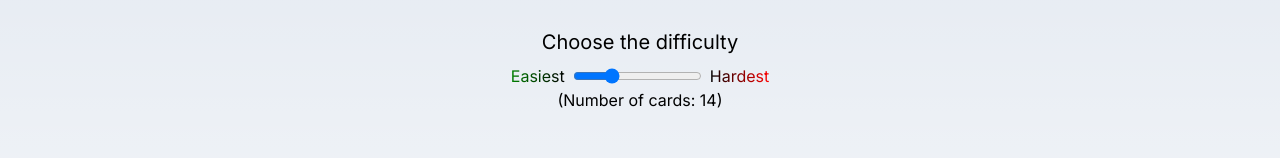
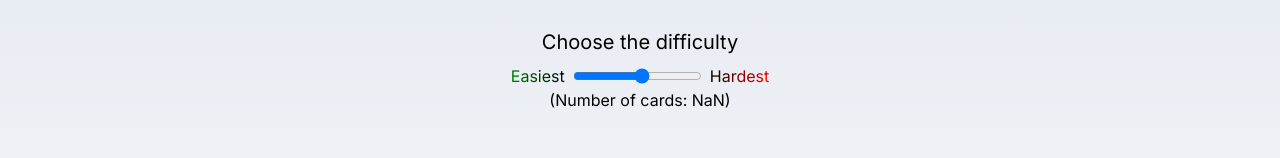
Before and after one commit to ogomez93/heytutor-memo-test, a Next.js app: page /1/new_game in a window 1280 px wide. Shown: the part 164-322 px from the top of the page. Built offline with nearby package versions, Linux system fonts and the light colour scheme.

Commit message:
Implements "Play Again" button

```diff
--- a/app/[gameType]/finish_modal.js
+++ b/app/[gameType]/finish_modal.js
@@ -18,6 +18,11 @@ export default function FinishModal({ attemptCounter, gameType, pairsAmount }) {
     return () => resetGame(gameType, score, highestScore)
   }, [])
 
+  const tryAgainHref = {
+    pathname: `/${gameType}/new_game`,
+    query: { pairsAmount }
+  }
+
   return (
     <div className='absolute top-0 bottom-0 left-0 right-0'>
       <div className='absolute top-0 left-0 right-0 mx-2 my-4 md:mx-8 md:my-16 px-4 py-8 border dark:border-slate-50 border-slate-900 rounded-xl flex flex-col justify-between text-center bg-slate-100/[0.9] dark:bg-slate-950/[0.9]'>
@@ -25,7 +30,8 @@ export default function FinishModal({ attemptCounter, gameType, pairsAmount }) {
         <div className='text-lg'>Your score was</div>
         <span className='font-bold text-xl'>{score}</span>
         { newRecord && <div className='my-4 font-bold text-2xl'>New Record!</div> }
-        <div className='text-center mt-8'>
+        <div className='text-center flex justify-center mt-8'>
+          <ButtonLink href={tryAgainHref} className='mr-4'>Play Again</ButtonLink>
           <ButtonLink href='/'>Home</ButtonLink>
         </div>
       </div>
--- a/app/[gameType]/new_game/page.js
+++ b/app/[gameType]/new_game/page.js
@@ -2,7 +2,8 @@ import { startCase } from 'lodash'
 import DisplayHighestScore from '@/components/display_highest_score'
 import PairsForm from './pairs_form'
 
-export default function StartGame({ params }) {
+export default function StartGame(props) {
+  const { params, searchParams: { pairsAmount } = {} } = props
   const { gameType } = params
 
   return (
@@ -19,7 +20,7 @@ export default function StartGame({ params }) {
       <div className='text-xl mt-6 mb-2'>
         Choose the difficulty
       </div>
-      <PairsForm gameType={gameType} />
+      <PairsForm gameType={gameType} pairs={parseInt(pairsAmount)} />
     </section>
   )
 }
--- a/app/[gameType]/new_game/pairs_form.js
+++ b/app/[gameType]/new_game/pairs_form.js
@@ -9,9 +9,9 @@ import { gameKeyBuilder } from '@/lib/key_builder'
 import resetGame from '@/lib/reset_game'
 import difficultyLabels from './difficulty_labels.module.css'
 
-export default function PairsForm({ gameType }) {
+export default function PairsForm({ gameType, pairs = 7 }) {
   const router = useRouter()
-  const [pairsAmount, setPairsAmount] = useState(7)
+  const [pairsAmount, setPairsAmount] = useState(pairs)
   const handleChange = e => setPairsAmount(e.target.value)
   const keyBuilder = useRef(gameKeyBuilder(gameType))
 
```
